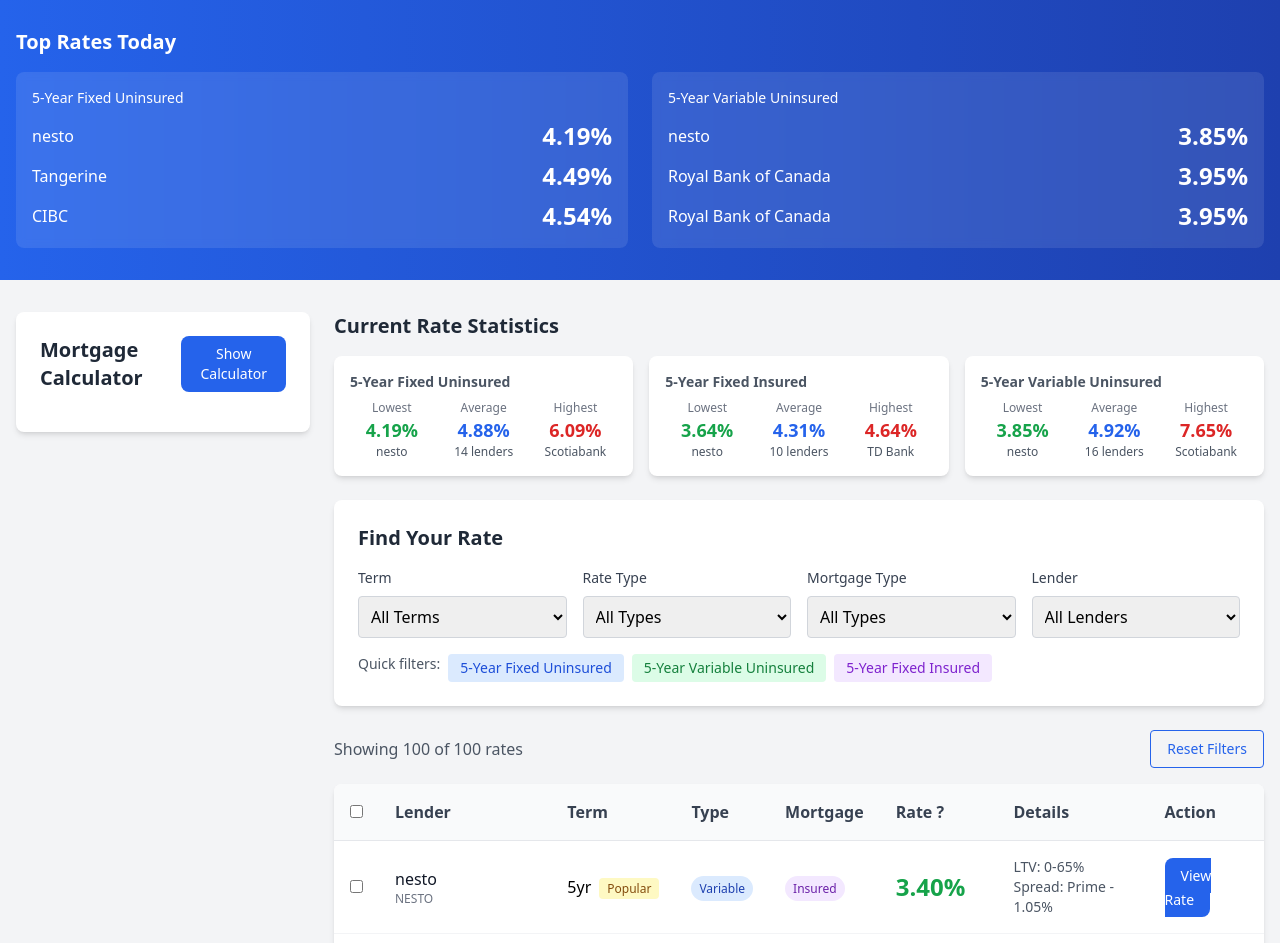
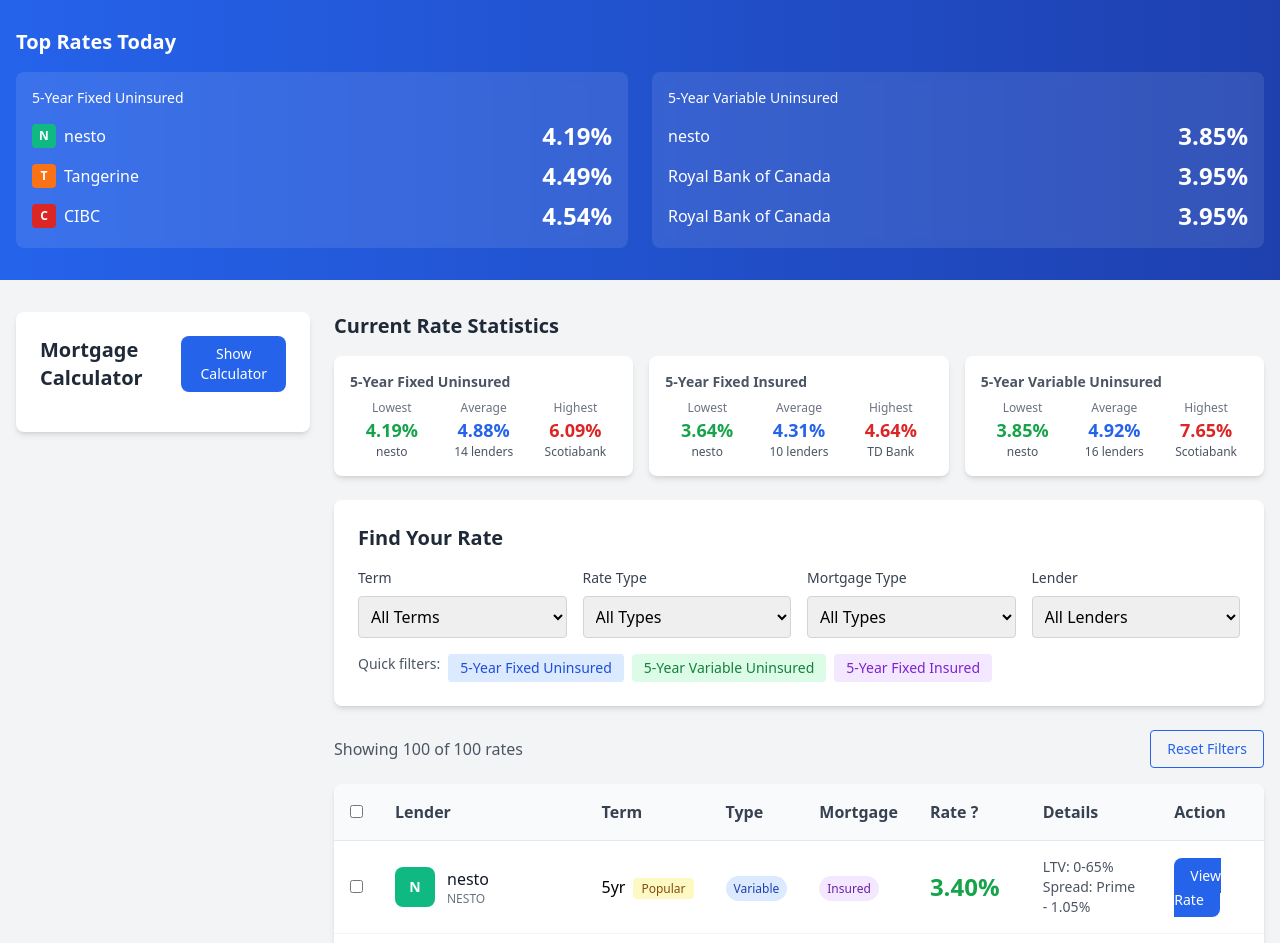
Before and after one commit to drewbotcarrothers/latestmortgagerates, a Next.js app: page / in a window 1280 px wide. Shown: the part 120-1063 px from the top of the page. Built offline with nearby package versions, Linux system fonts and the light colour scheme.

Commit message:
Add lender logos to comparison table and hero cards

```diff
--- /dev/null
+++ b/app/components/LenderLogo.tsx
@@ -0,0 +1,30 @@
+interface LenderLogoProps {
+  lenderSlug: string;
+  size?: "sm" | "md" | "lg";
+}
+
+const sizeClasses = {
+  sm: "w-8 h-8 text-xs",
+  md: "w-10 h-10 text-sm",
+  lg: "w-12 h-12 text-base",
+};
+
+const lenderStyles: Record<string, { bg: string; text: string; abbr: string }> = {
+  nesto: { bg: "bg-emerald-500", text: "text-white", abbr: "N" },
+  tangerine: { bg: "bg-orange-500", text: "text-white", abbr: "T" },
+  cibc: { bg: "bg-red-600", text: "text-white", abbr: "C" },
+  rbc: { bg: "bg-blue-700", text: "text-yellow-400", abbr: "R" },
+  bmo: { bg: "bg-red-700", text: "text-white", abbr: "B" },
+  td: { bg: "bg-green-600", text: "text-white", abbr: "TD" },
+  scotiabank: { bg: "bg-red-500", text: "text-white", abbr: "S" },
+};
+
+export default function LenderLogo({ lenderSlug, size = "md" }: LenderLogoProps) {
+  const style = lenderStyles[lenderSlug.toLowerCase()] || { bg: "bg-gray-400", text: "text-white", abbr: "?" };
+
+  return (
+    <div className={`${sizeClasses[size]} ${style.bg} ${style.text} rounded-lg flex items-center justify-center font-bold shrink-0`}>
+      {style.abbr}
+    </div>
+  );
+}
--- a/app/components/RateComparisonTable.tsx
+++ b/app/components/RateComparisonTable.tsx
@@ -1,6 +1,7 @@
 "use client";
 
 import { useState } from "react";
+import LenderLogo from "./LenderLogo";
 
 interface Rate {
   lender_name: string;
@@ -163,8 +164,13 @@ export default function RateComparisonTable({ rates }: RateComparisonTableProps)
                   />
                 </td>
                 <td className="p-4">
-                  <div className="font-medium text-gray-900">{rate.lender_name}</div>
-                  <div className="text-xs text-gray-500">{rate.lender_slug.toUpperCase()}</div>
+                  <div className="flex items-center gap-3">
+                    <LenderLogo lenderSlug={rate.lender_slug} size="md" />
+                    <div>
+                      <div className="font-medium text-gray-900">{rate.lender_name}</div>
+                      <div className="text-xs text-gray-500">{rate.lender_slug.toUpperCase()}</div>
+                    </div>
+                  </div>
                 </td>
                 <td className="p-4">
                   <span className="font-medium">{getTermLabel(rate.term_months)}</span>
--- a/app/page.tsx
+++ b/app/page.tsx
@@ -132,7 +132,21 @@ export default function Home() {
               <div className="space-y-2">
                 {topRates.fixed5yr.map((rate, i) => (
                   <div key={i} className="flex items-center justify-between">
-                    <span>{rate.lender_name}</span>
+                    <div className="flex items-center gap-2">
+                      <div className={`w-6 h-6 rounded text-xs font-bold flex items-center justify-center ${
+                        rate.lender_slug === 'nesto' ? 'bg-emerald-500 text-white' :
+                        rate.lender_slug === 'tangerine' ? 'bg-orange-500 text-white' :
+                        rate.lender_slug === 'cibc' ? 'bg-red-600 text-white' :
+                        rate.lender_slug === 'rbc' ? 'bg-blue-700 text-yellow-400' :
+                        rate.lender_slug === 'bmo' ? 'bg-red-700 text-white' :
+                        rate.lender_slug === 'td' ? 'bg-green-600 text-white' :
+                        rate.lender_slug === 'scotiabank' ? 'bg-red-500 text-white' :
+                        'bg-gray-400 text-white'
+                      }`}>
+                        {rate.lender_slug === 'td' ? 'TD' : rate.lender_slug.charAt(0).toUpperCase()}
+                      </div>
+                      <span>{rate.lender_name}</span>
+                    </div>
                     <span className="text-2xl font-bold">{rate.rate.toFixed(2)}%</span>
                   </div>
                 ))}
```
